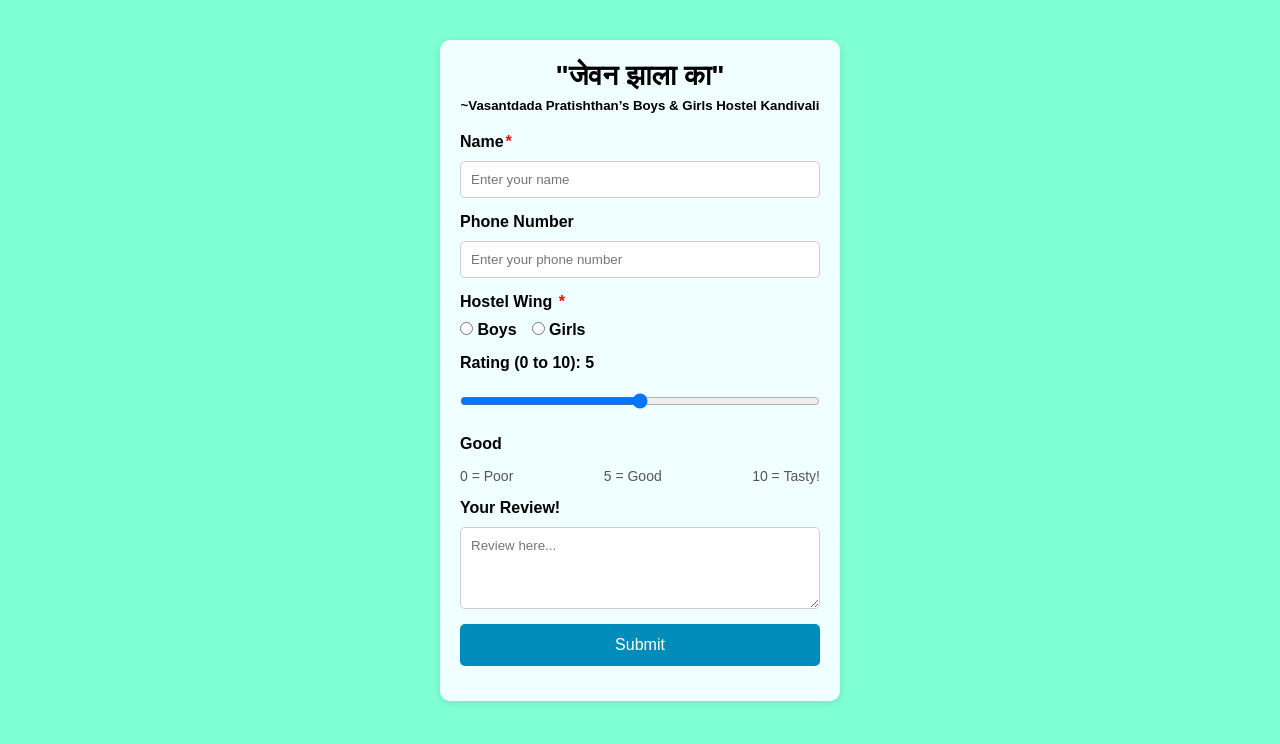
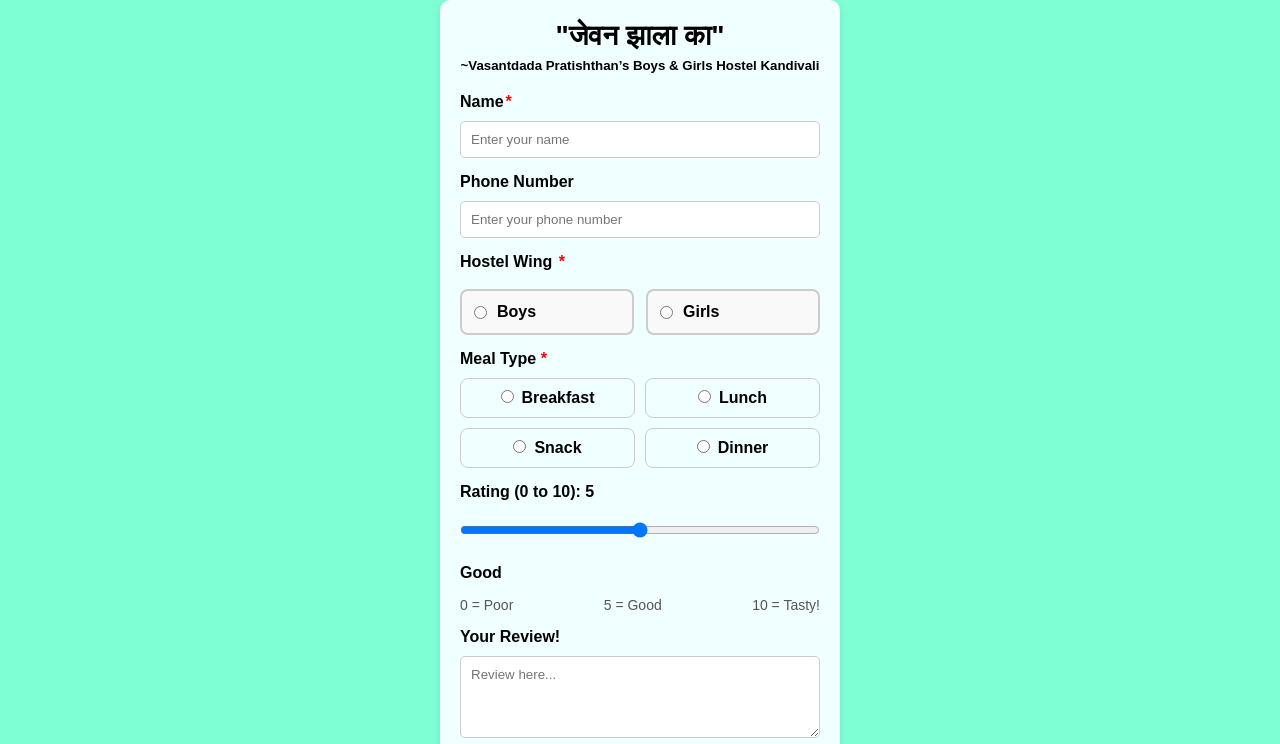
Before and after one commit to gharshit2502/mess-review, a plain HTML site: page index.html in a window 1280 px wide. Shown: the top 744 px of the page. Drawn offline with Linux system fonts and the light colour scheme.

Commit message:
add section for meal type

```diff
--- a/index.html
+++ b/index.html
@@ -31,6 +31,17 @@
           <label><input type="radio" name="hostel" value="Girls" /> Girls</label>
         </div>
       </div>
+
+      <div class="form-outer">
+  <label>Meal Type <span style="color: red;">*</span></label>
+  <div class="radio-grid">
+    <label><input type="radio" name="mealType" value="Breakfast" required><span>Breakfast</span></label>
+    <label><input type="radio" name="mealType" value="Lunch"><span>Lunch</span></label>
+    <label><input type="radio" name="mealType" value="Snack"><span>Snack</span></label>
+    <label><input type="radio" name="mealType" value="Dinner"><span>Dinner</span></label>
+  </div>
+</div>
+
 
       <div class="form-outer">
         <label for="rating">Rating (0 to 10): <span id="ratingValue">5</span></label>
--- a/script.js
+++ b/script.js
@@ -1,4 +1,4 @@
-const url = "https://script.google.com/macros/s/AKfycbywte99ATDcbAAJsnr2TwX9ghKhwVWXRsFQmXyp-cBtVIc3QjpqGuwT7mMPMYwMLgYpWw/exec";
+const url = "https://script.google.com/macros/s/AKfycbx8YXFH7crHLncbJf7wnC-eAKsWzFoEhcs6V759srnM6LM05Wm0x8Js-Z5WTECnY8S7EA/exec";
 const form = document.querySelector("#form");
 const submitBtn = document.getElementById("submitBtn");
 const loader = document.getElementById("loader");
@@ -18,7 +18,8 @@ ratingInput.addEventListener("input", () => {
       : "Tasty!";
   ratingTextDiv.innerText = text;
 });
-
+const mealType = document.querySelector('input[name="mealType"]:checked')?.value;
+  console.log("Selected Meal Type:", mealType);
 // Form submission logic
 form.addEventListener("submit", (e) => {
   e.preventDefault();
--- a/style.css
+++ b/style.css
@@ -152,3 +152,60 @@ footer img {
   width: 18px;
   height: 18px;
 }
+
+
+.radio-grid {
+  display: grid;
+  grid-template-columns: 1fr 1fr;
+  gap: 10px;
+}
+
+.radio-grid label {
+  padding: 10px;
+  border: 1px solid #ccc;
+  border-radius: 8px;
+  text-align: center;
+  cursor: pointer;
+  transition: all 0.3s ease;
+}
+
+.radio-grid input[type="radio"] {
+  margin-right: 8px;
+}
+
+.radio-grid input[type="radio"]:checked + span {
+  font-weight: bold;
+  color: #007BFF;
+}
+.radio-group {
+  display: grid;
+  grid-template-columns: 1fr 1fr;
+  gap: 12px;
+  margin-top: 8px;
+}
+
+.radio-group label {
+  display: flex;
+  align-items: center;
+  background-color: #f9f9f9;
+  padding: 12px;
+  border: 2px solid #ccc;
+  border-radius: 8px;
+  cursor: pointer;
+  transition: all 0.2s ease;
+}
+
+.radio-group input[type="radio"] {
+  margin-right: 10px;
+  accent-color: #007bff;
+}
+
+.radio-group label:hover {
+  border-color: #007bff;
+  background-color: #eef6ff;
+}
+
+.radio-group input[type="radio"]:checked + label {
+  border-color: #007bff;
+  background-color: #d0eaff;
+}
```
